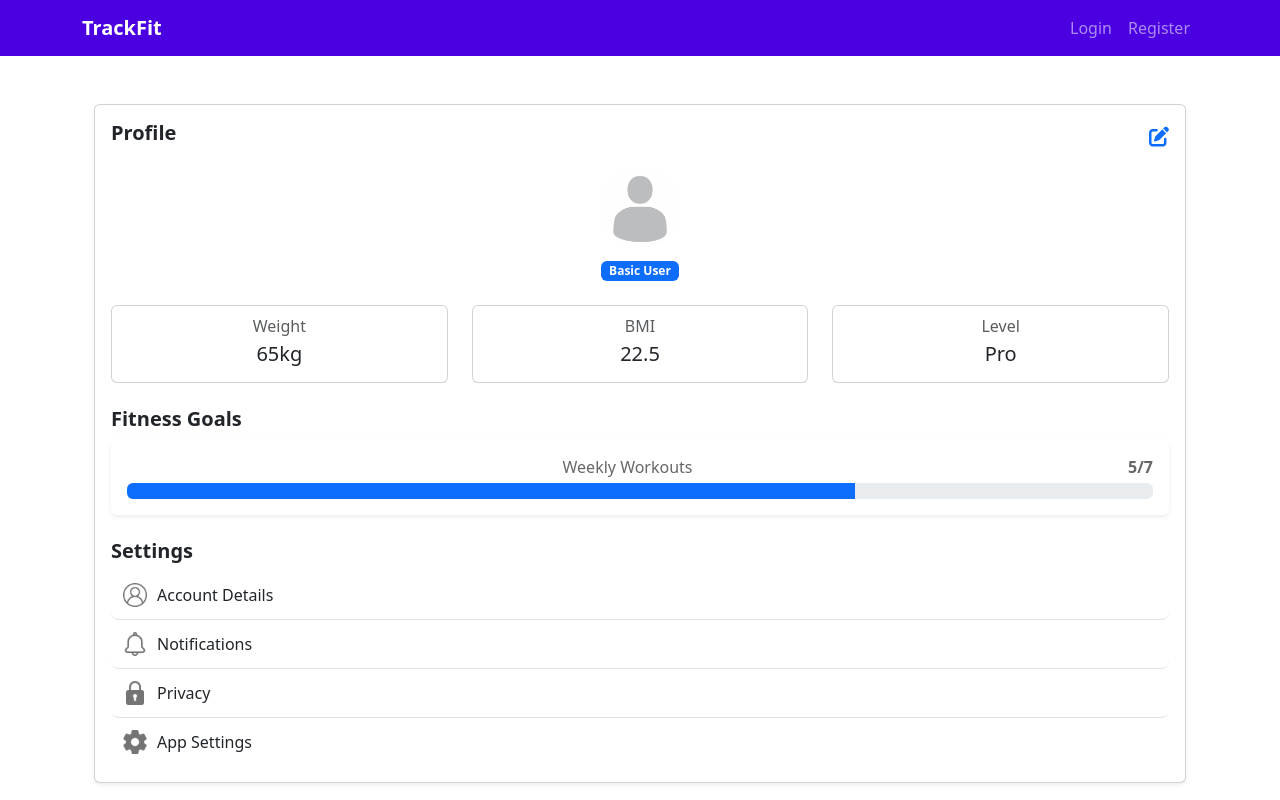
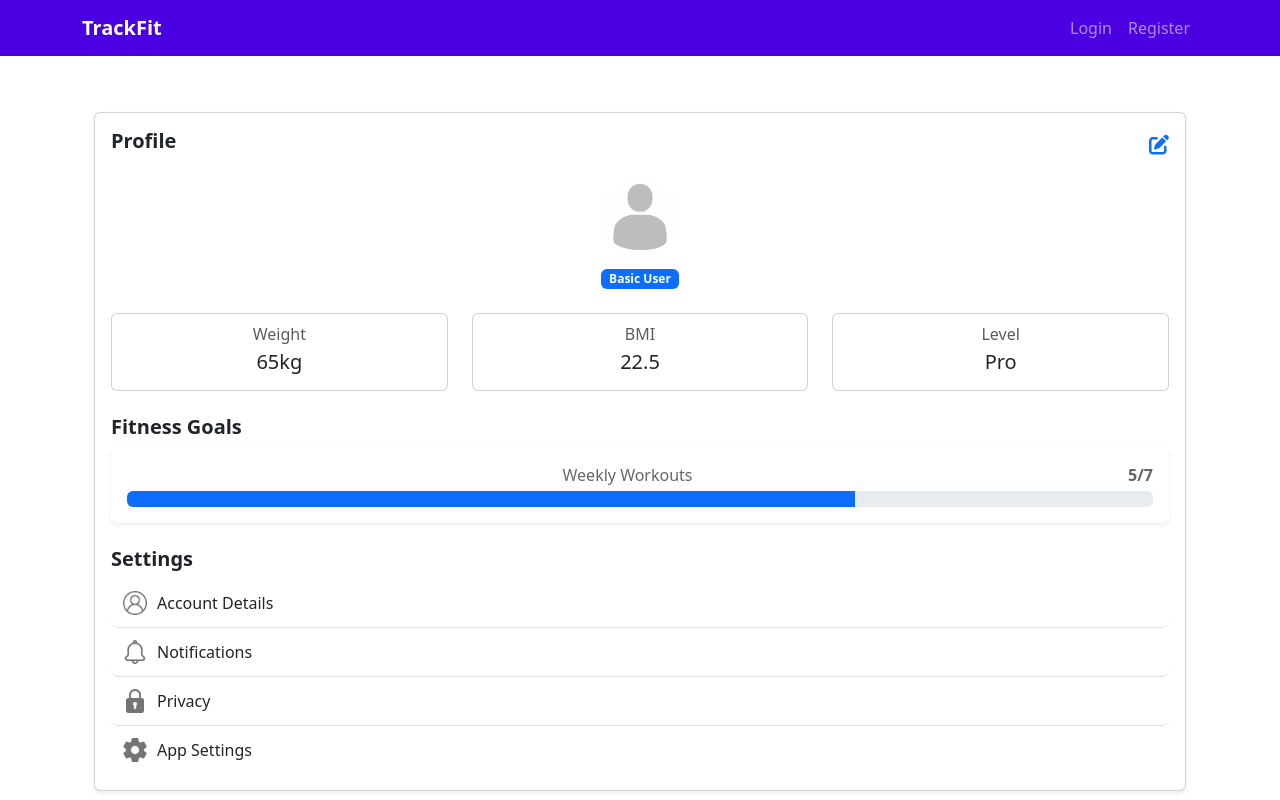
Before and after one commit to Jeoshyung/csci42-gym-app, a Django app: template core/templates/profile.html in a window 1280 px wide. Run offline with Django 5.2, Linux system fonts and the light colour scheme; the template is opened without the code that fills it, so the values that code supplies are empty; some libraries are stand-ins or nearby versions.

Commit message:
Update base.html

```diff
--- a/core/templates/base.html
+++ b/core/templates/base.html
@@ -6,12 +6,12 @@
     <title>{% block title %}TrackFit{% endblock %}</title>
     {% load static %}
     <link href="https://cdn.jsdelivr.net/npm/bootstrap@5.3.0/dist/css/bootstrap.min.css" rel="stylesheet">
-    <link rel="stylesheet" href="{% static 'css/style.css' %}">
+    <link rel="stylesheet" href="/core/static/css/style.css">
     <link rel="manifest" href="{% static 'manifest.json' %}">
     {% block extra_css %}{% endblock %}
 </head>
 <body>
-    <nav class="navbar navbar-expand-lg navbar-dark fixed-top" style="background-color: #4a00e0;">
+    <nav class="navbar navbar-expand-lg navbar-dark" style="background-color: #4a00e0;">
         <div class="container">
             <a class="navbar-brand fw-bold" href="{% url 'index' %}">TrackFit</a>
             <button class="navbar-toggler" type="button" data-bs-toggle="collapse" data-bs-target="#navbarNav">
@@ -24,7 +24,7 @@
                             <a class="nav-link {% if request.path == '/dashboard/' %}fw-bold active{% endif %}" href="#">Dashboard</a>
                         </li>
                         <li class="nav-item">
-                            <a class="nav-link {% if request.path == '/workouts/' %}fw-bold active{% endif %}" href="#">Workouts</a>
+                            <a class="nav-link {% if request.path == '/workouts/' %}fw-bold active{% endif %}" href="{% url 'workouts' %}">Workouts</a>
                         </li>
                         <li class="nav-item dropdown">
                             <a class="nav-link dropdown-toggle {% if request.path == '/profile/' or request.path == '/settings/' %}fw-bold active{% endif %}"
@@ -56,7 +56,7 @@
         </div>
     </nav>
 
-    <main class="container" style="padding-top: 5rem;">
+    <main class="container" style="padding-top: 2rem;">
         {% if messages %}
         <div class="position-fixed top-0 start-50 translate-middle-x p-3" style="z-index: 1050">
             {% for message in messages %}
```
